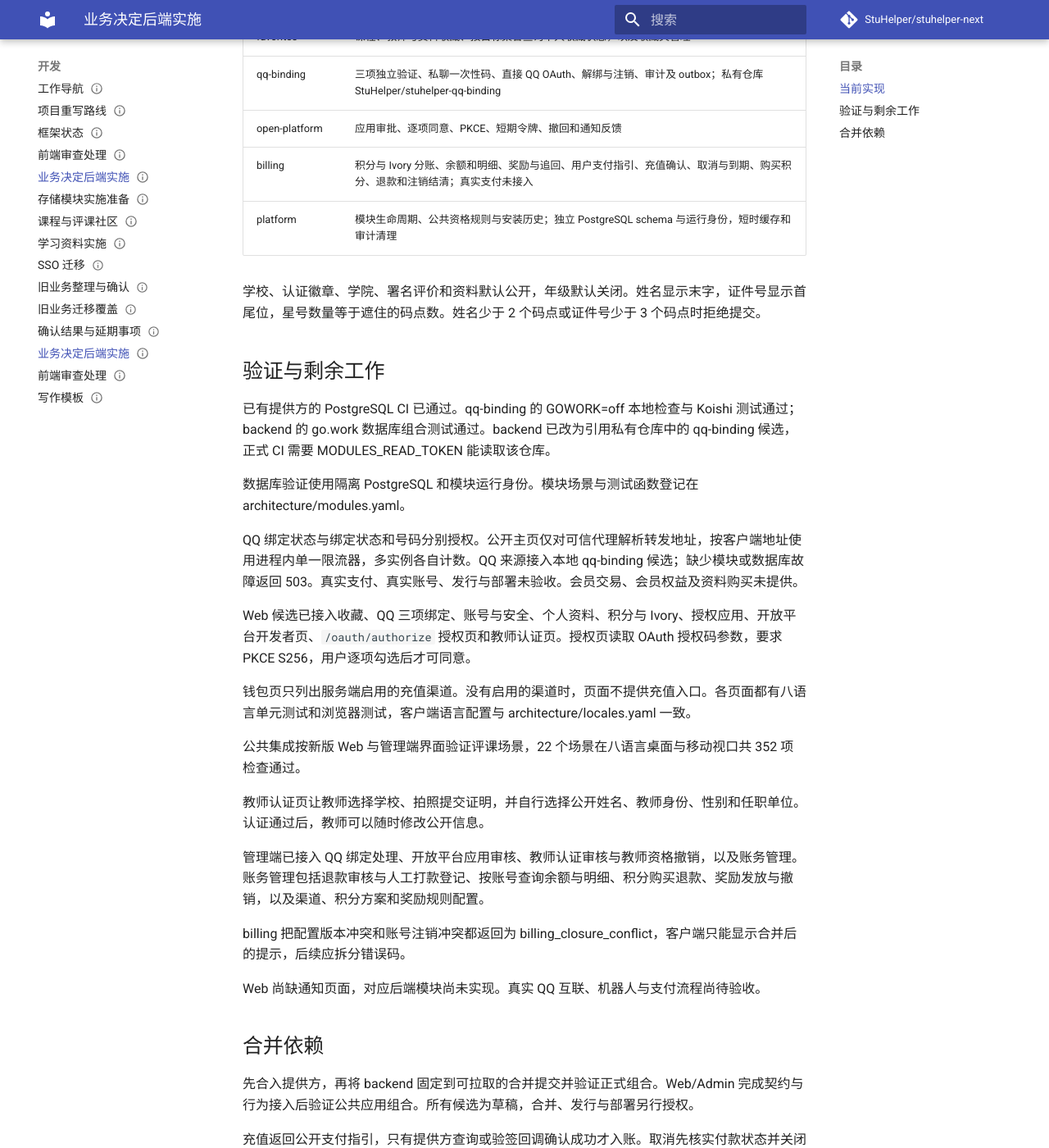
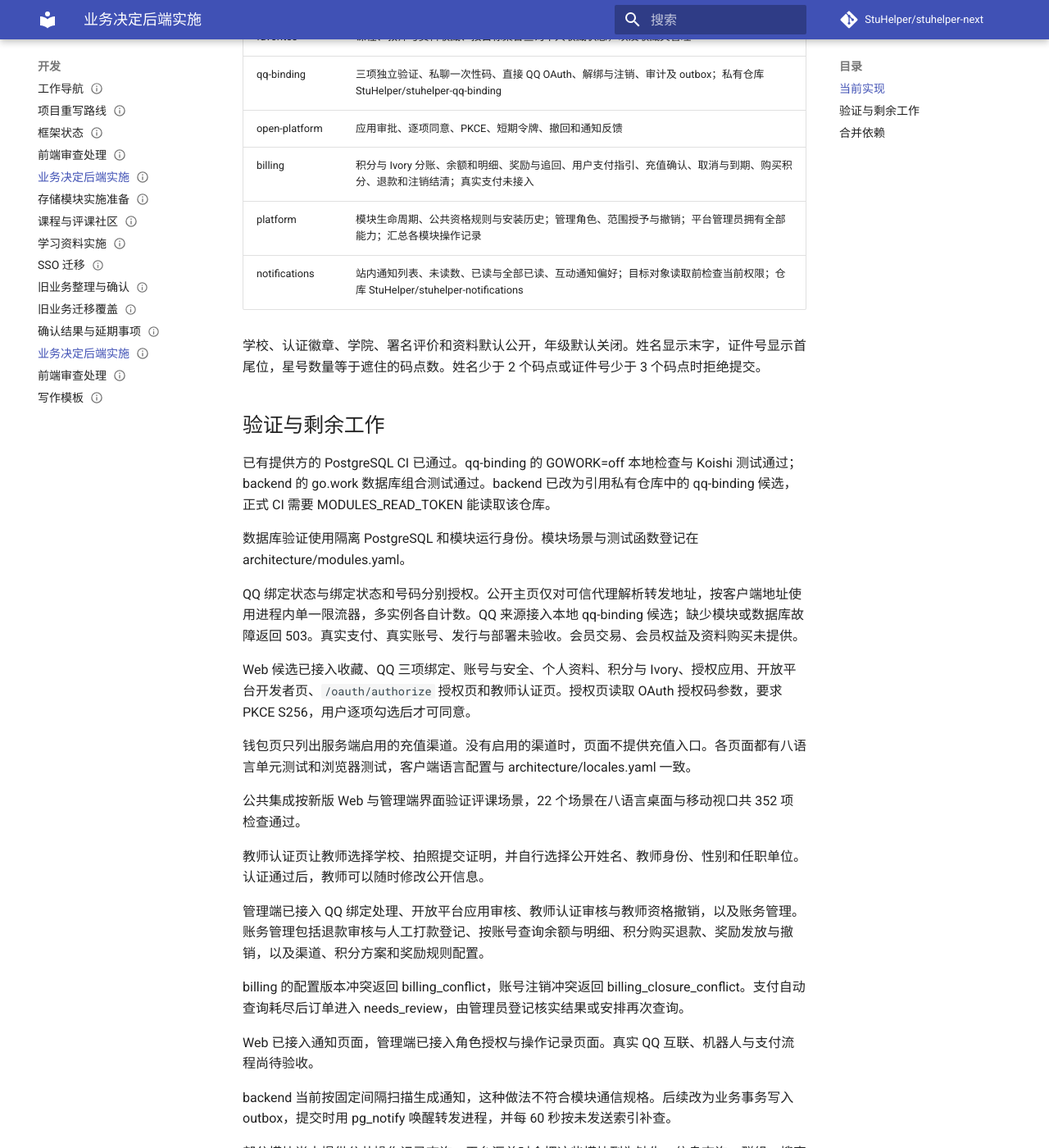
Before and after one commit to StuHelper/stuhelper-next, an MkDocs documentation site: the page built from docs/development/backend-decisions.md, in a window 1280 px wide and 1400 px high, scrolled down 663 px. Shown: the whole window at 82% size. Built offline with MkDocs 1.6.1 and Material for MkDocs 9.7.7, drawn with Linux system fonts in a browser that asks for light colours; comment, search, counter and statistics services are not loaded; some of the changed text lies outside the part shown.

Commit message:
docs(backend): 登记通知模块并记录平台管理员与操作记录决定

```diff
--- a/docs/development/backend-decisions.md
+++ b/docs/development/backend-decisions.md
@@ -21,7 +21,8 @@
 | qq-binding | 三项独立验证、私聊一次性码、直接 QQ OAuth、解绑与注销、审计及 outbox；私有仓库 StuHelper/stuhelper-qq-binding |
 | open-platform | 应用审批、逐项同意、PKCE、短期令牌、撤回和通知反馈 |
 | billing | 积分与 Ivory 分账、余额和明细、奖励与追回、用户支付指引、充值确认、取消与到期、购买积分、退款和注销结清；真实支付未接入 |
-| platform | 模块生命周期、公共资格规则与安装历史；独立 PostgreSQL schema 与运行身份，短时缓存和审计清理 |
+| platform | 模块生命周期、公共资格规则与安装历史；管理角色、范围授予与撤销；平台管理员拥有全部能力；汇总各模块操作记录 |
+| notifications | 站内通知列表、未读数、已读与全部已读、互动通知偏好；目标对象读取前检查当前权限；仓库 StuHelper/stuhelper-notifications |
 
 学校、认证徽章、学院、署名评价和资料默认公开，年级默认关闭。姓名显示末字，证件号显示首尾位，星号数量等于遮住的码点数。姓名少于 2 个码点或证件号少于 3 个码点时拒绝提交。
 
@@ -43,9 +44,13 @@
 
 管理端已接入 QQ 绑定处理、开放平台应用审核、教师认证审核与教师资格撤销，以及账务管理。账务管理包括退款审核与人工打款登记、按账号查询余额与明细、积分购买退款、奖励发放与撤销，以及渠道、积分方案和奖励规则配置。
 
-billing 把配置版本冲突和账号注销冲突都返回为 billing_closure_conflict，客户端只能显示合并后的提示，后续应拆分错误码。
+billing 的配置版本冲突返回 billing_conflict，账号注销冲突返回 billing_closure_conflict。支付自动查询耗尽后订单进入 needs_review，由管理员登记核实结果或安排再次查询。
 
-Web 尚缺通知页面，对应后端模块尚未实现。真实 QQ 互联、机器人与支付流程尚待验收。
+Web 已接入通知页面，管理端已接入角色授权与操作记录页面。真实 QQ 互联、机器人与支付流程尚待验收。
+
+backend 当前按固定间隔扫描生成通知，这种做法不符合模块通信规格。后续改为业务事务写入 outbox，提交时用 pg_notify 唤醒转发进程，并每 60 秒按未发送索引补查。
+
+部分模块尚未提供公共操作记录查询，平台汇总时会把这些模块列为缺失。信息查询、群组、搜索和结构化课表正在开发。
 
 ## 合并依赖
 
```
Also changed, not shown: other parts of docs/development/backend-decisions.md (+1 -1 lines), docs/spec/admin-operations.md (+7 -3 lines), mani.yaml (+8 -0 lines), workspace.lock.json (+12 -7 lines), 1 other file.
